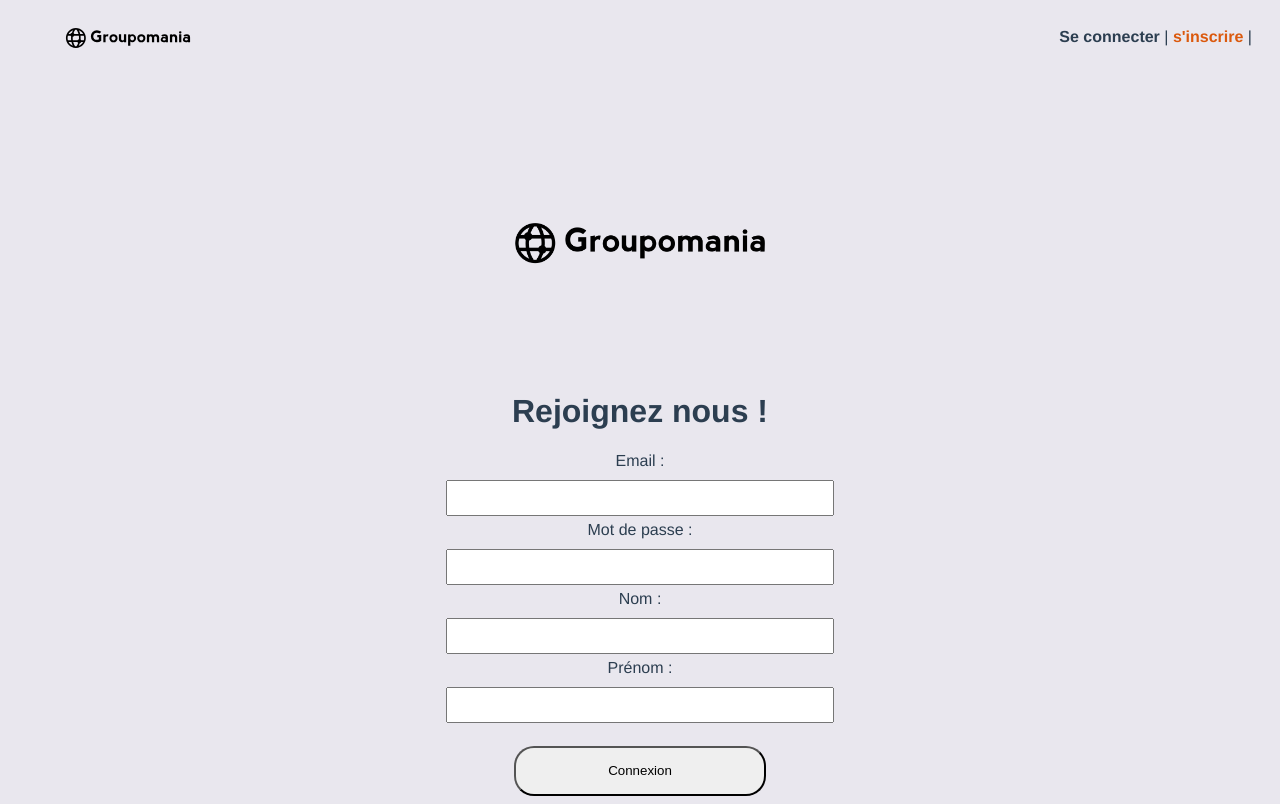
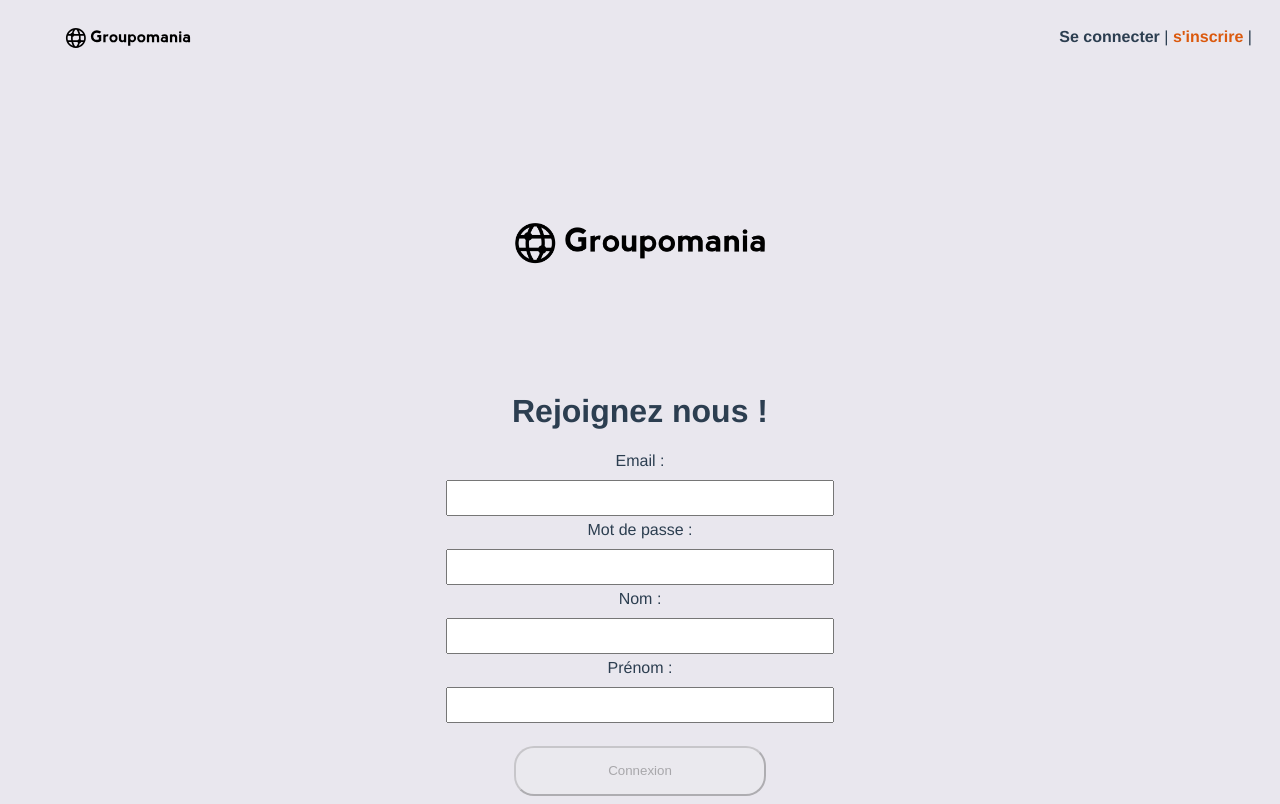
Before and after one commit to Bescore/Openclassrooms_P7, a Vue app in the folder Frontend/: page /inscrire in a window 1280 px wide. Built offline with nearby package versions, Linux system fonts and the light colour scheme.

Commit message:
progression sur les utilisateurs, ajout, creations de petites protections fronts il y a des modifications à faire

```diff
--- a/Frontend/src/components/connecter.vue
+++ b/Frontend/src/components/connecter.vue
@@ -18,19 +18,46 @@
       @click="connected()"
       type="submit"
       value="Connexion"
+      id="sub"
+      disabled="disabled"
     />
   </form>
 </template>
 
 <script>
-import '../views/axios'
+import "../views/axios";
 import axios from "axios";
 export default {
   name: "connecteur",
   props: {
     msg: String,
   },
+  mounted(){
+    this.hello()
+  },
+
   methods: {
+
+hello(){
+ document.getElementById('email_id').addEventListener('input',function(){
+   if(document.getElementById('email_id').value.length>0 ){
+     document.getElementById("sub").disabled = false
+   }else{
+     document.getElementById("sub").disabled = true
+   }
+
+ }),
+ document.getElementById('password_id').addEventListener('input',function(){
+   if(document.getElementById('password_id').value.length>0 ){
+     document.getElementById("sub").disabled = false
+   }else{
+     document.getElementById("sub").disabled = true
+   }
+
+ })
+
+},
+
     async connected() {
       event.preventDefault();
       await axios
@@ -39,13 +66,13 @@
           password: document.getElementById("password_id").value,
         })
         .then((response) => {
-          console.log(response);
-          localStorage.setItem('token',response.token);
-        this.$router.push("/feed");
+          localStorage.setItem("token", response.token);
+          this.$router.push("/feed");
         })
         .catch((err) => {
-          console.log(err + " "+ "envoi du login n'a pas aboutie");
-        })
+
+          console.log(err + " " + "envoi du login n'a pas aboutie");
+        });
     },
   },
 };
--- a/Frontend/src/components/inscrire.vue
+++ b/Frontend/src/components/inscrire.vue
@@ -27,6 +27,8 @@
       type="submit"
       value="Connexion"
       name="disable-Btn"
+      disabled="disabled"
+      id="sub"
     />
   </form>
 </template>
@@ -50,7 +52,45 @@
   props: {
     inscrireinput: String,
   },
+  mounted(){
+this.hello()
+  },
   methods: {
+hello(){
+ document.getElementById('email').addEventListener('input',function(){
+   if(document.getElementById('email').value.length>0 ){
+     document.getElementById("sub").disabled = false
+   }else{
+     document.getElementById("sub").disabled = true
+   }
+
+ }),
+ document.getElementById('password').addEventListener('input',function(){
+   if(document.getElementById('password').value.length>0 ){
+     document.getElementById("sub").disabled = false
+   }else{
+     document.getElementById("sub").disabled = true
+   }
+
+ })
+ document.getElementById('nom').addEventListener('input',function(){
+   if(document.getElementById('nom').value.length>0 ){
+     document.getElementById("sub").disabled = false
+   }else{
+     document.getElementById("sub").disabled = true
+   }
+
+ })
+ document.getElementById('Prenom').addEventListener('input',function(){
+   if(document.getElementById('Prenom').value.length>0 ){
+     document.getElementById("sub").disabled = false
+   }else{
+     document.getElementById("sub").disabled = true
+   }
+
+ })
+
+},
     handleSubmit(){
      const data=
      { email:this.email,
```
Also changed, not shown: 1 other file (tests, documents, lock files or other folders).
